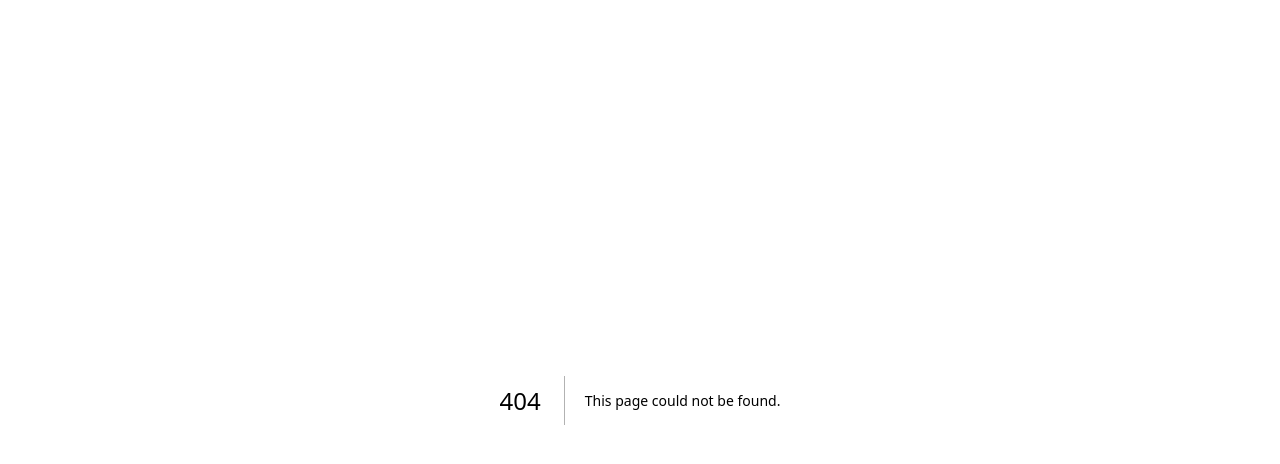
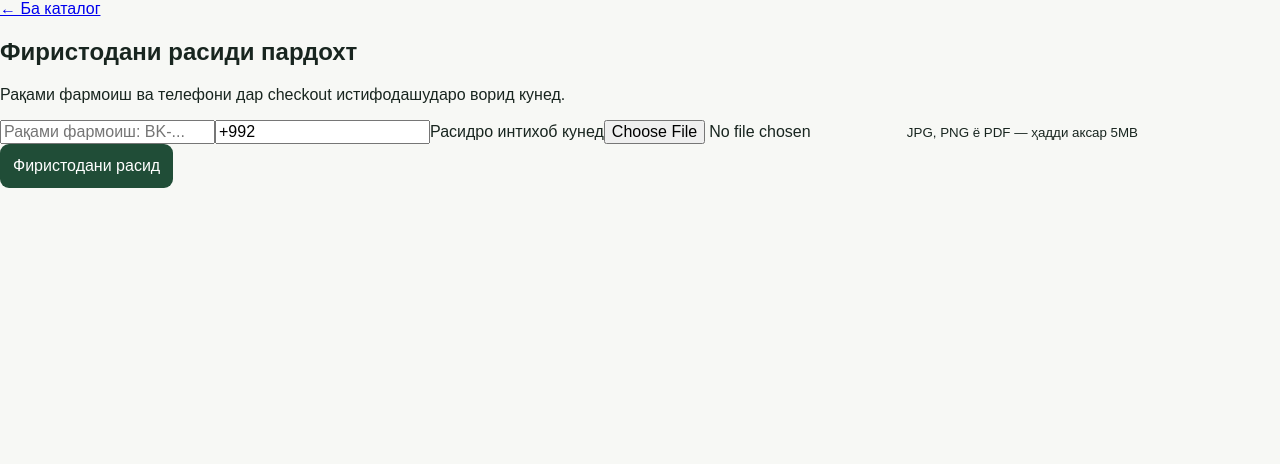
Before and after one commit to 4oltovi/magoza, a Next.js app: page /payment in a window 1280 px wide. Before the commit this address had no page. Shown: the top 464 px of the page. Built offline with nearby package versions, Linux system fonts and the light colour scheme.

Commit message:
Add customer payment receipt upload page

```diff
--- /dev/null
+++ b/app/payment/page.tsx
@@ -0,0 +1,24 @@
+"use client";
+
+import { FormEvent, useState } from "react";
+
+export default function PaymentPage() {
+  const [orderNumber, setOrderNumber] = useState("");
+  const [phone, setPhone] = useState("+992");
+  const [receipt, setReceipt] = useState<File | null>(null);
+  const [message, setMessage] = useState("");
+  const [busy, setBusy] = useState(false);
+
+  async function submit(event: FormEvent) {
+    event.preventDefault();
+    if (!receipt) return setMessage("Файли расидро интихоб кунед.");
+    setBusy(true); setMessage("");
+    const form = new FormData();
+    form.append("orderNumber", orderNumber.trim()); form.append("phone", phone.trim()); form.append("receipt", receipt);
+    const response = await fetch("/api/orders/receipt", { method: "POST", body: form });
+    const data = await response.json();
+    setMessage(data.message ?? data.error ?? "Амалиёт анҷом нашуд."); setBusy(false);
+  }
+
+  return <main className="simplePage"><section className="simpleCard"><a href="/">← Ба каталог</a><h1>Фиристодани расиди пардохт</h1><p>Рақами фармоиш ва телефони дар checkout истифодашударо ворид кунед.</p><form onSubmit={submit} className="simpleForm"><input required placeholder="Рақами фармоиш: BK-..." value={orderNumber} onChange={(e) => setOrderNumber(e.target.value)} /><input required placeholder="Телефон: +992..." value={phone} onChange={(e) => setPhone(e.target.value)} /><label className="fileLabel">Расидро интихоб кунед<input required type="file" accept="image/jpeg,image/png,application/pdf" onChange={(e) => setReceipt(e.target.files?.[0] ?? null)} /></label><small>JPG, PNG ё PDF — ҳадди аксар 5MB</small><button className="submit" disabled={busy}>{busy ? "Фиристода мешавад..." : "Фиристодани расид"}</button></form>{message && <div className="message">{message}</div>}</section></main>;
+}
```
